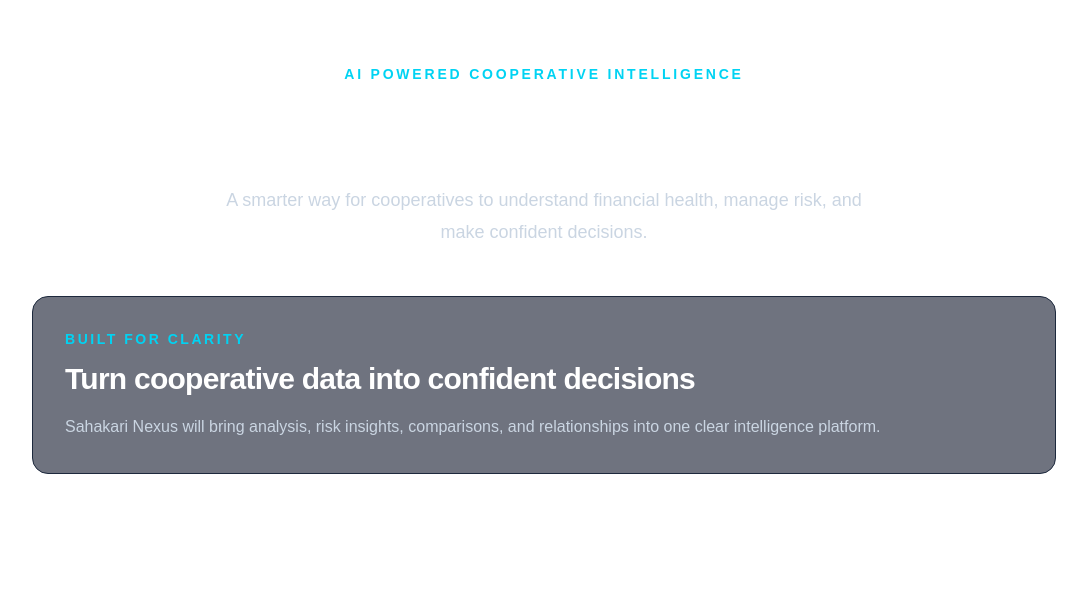
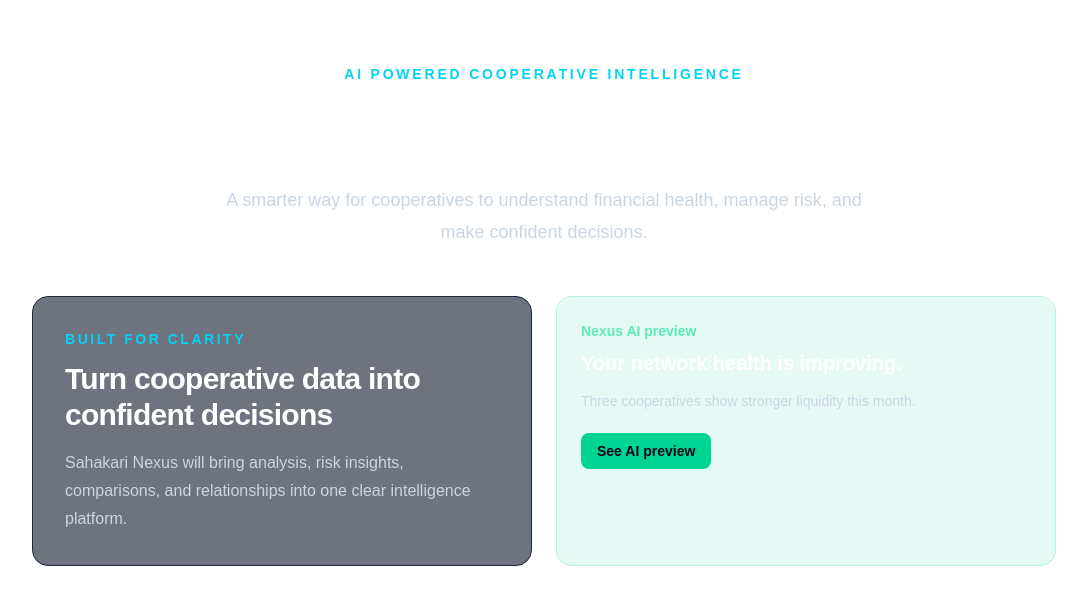
Before and after one commit to DikshaTimilsina/sahakari-nexus, a Next.js app: page / in a window 1280 px wide. Shown: the top 604 px of the page, without its empty margins (96-1183 px from the left). Built offline with nearby package versions, Linux system fonts and the light colour scheme.

Commit message:
feat: allow homepage Server Component to render smaller Client Component

```diff
--- a/app/page.tsx
+++ b/app/page.tsx
@@ -1,3 +1,4 @@
+import { InsightPreview } from "@/components/ui/InsightPreview";
 import { SectionHeading } from "@/components/ui/SectionHeading";
 
 export default function HomePage() {
@@ -19,6 +20,7 @@
           </p>
         </div>
 
+        <div className="grid gap-6 lg:grid-cols-2">
           <SectionHeading
             eyebrow="Built for clarity"
             title="Turn cooperative data into confident decisions"
@@ -26,6 +28,9 @@
             Sahakari Nexus will bring analysis, risk insights, comparisons, and
             relationships into one clear intelligence platform.
           </SectionHeading>
+
+          <InsightPreview />
+        </div>
       </div>
     </main>
   );
```
Lines whose indentation alone changed are shown as unchanged.
